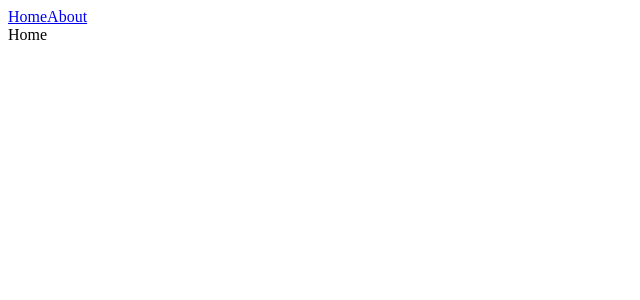
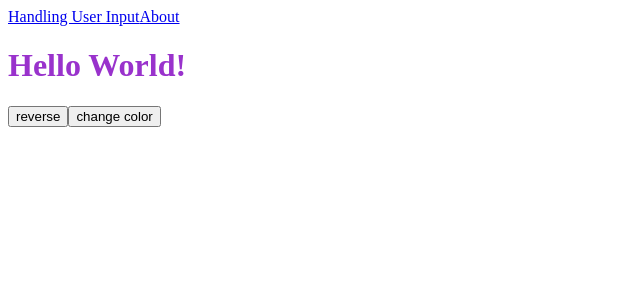
Before and after one commit to Sosuke1019/vue-project, a Vue app: page / in a window 1280 px wide. Shown: the top 300 px of the page, without its empty margins (0-640 px from the left). Built offline with nearby package versions, Linux system fonts and the light colour scheme.

Commit message:
HandlingUserInputコンポーネントを作成

```diff
--- a/src/App.vue
+++ b/src/App.vue
@@ -1,6 +1,6 @@
 <template>
   <div>
-    <router-link to="/">Home</router-link>
+    <router-link to="/">Handling User Input</router-link>
     <router-link to="/about">About</router-link>
   </div>
   <router-view />
--- a/src/router.ts
+++ b/src/router.ts
@@ -1,12 +1,12 @@
 import { createRouter, createWebHistory } from 'vue-router'
-import Home from './views/Home.vue'
+import HandlingUserInput from './views/HandlingUserInput.vue'
 import About from './views/About.vue'
 
 const routes = [
     {
         path: '/',
-        name: 'Home',
-        component: Home,
+        name: 'HandlingUserInput',
+        component: HandlingUserInput,
     },
     {
         path: '/about',
--- /dev/null
+++ b/src/views/HandlingUserInput.vue
@@ -0,0 +1,31 @@
+<template>
+    <h1 :class="{ purple: isPurple}">{{ title }}</h1>
+    <button @click="reverseMessage">
+        reverse
+    </button>
+    <button @click="changeColor">
+        change color
+    </button>
+</template>
+
+<script setup lang="ts">
+import { computed, ref } from 'vue'
+
+let title = ref("Hello World!")
+
+const isPurple = ref(true)
+
+const reverseMessage = () => {
+    title.value = title.value.split('').reverse().join('');
+};
+
+const changeColor = () => {
+    isPurple.value = !isPurple.value;
+};
+</script>
+
+<style>
+.purple {
+    color:darkorchid;
+}
+</style>
--- a/src/views/Home.vue
+++ /dev/null
@@ -1,3 +0,0 @@
-<template>
-    Home
-</template>
```
